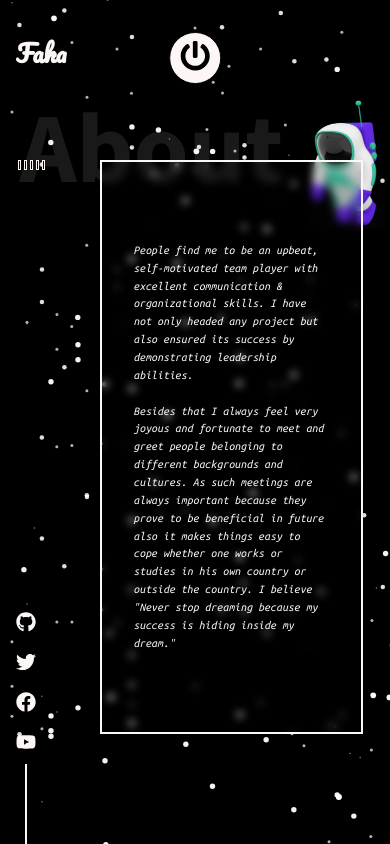
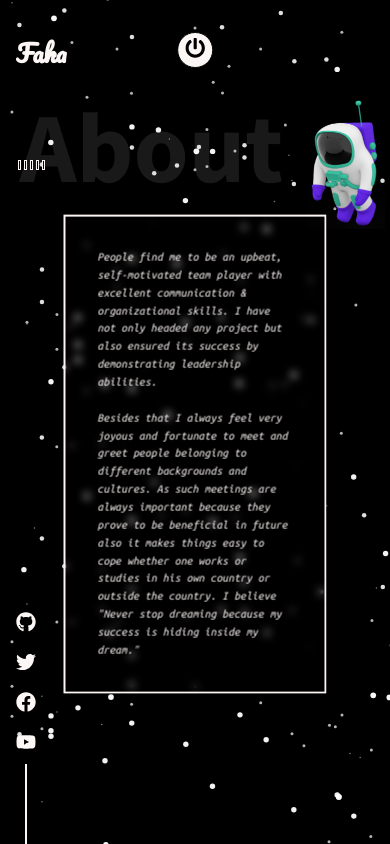
Before and after one commit to faha1999/portfolio-react, a React (Create React App) app: page /about in a window 390 px wide. Built offline with nearby package versions, Linux system fonts and the light colour scheme.

Commit message:
complete about isseues

```diff
--- a/src/styles/scss/_about.scss
+++ b/src/styles/scss/_about.scss
@@ -56,3 +56,28 @@
   bottom: 0;
   z-index: 0;
 }
+
+@media screen and (max-width: 767px) {
+  .About {
+    .AboutMe {
+      width: 50vw;
+      height: auto;
+      margin-top: 2rem;
+      top: 50%;
+      left: 50%;
+      transform: translate(-50%, -50%);
+    }
+  }
+}
+
+@media screen and (min-width: 678px) and (max-width: 1023px) {
+  .About {
+    .AboutMe {
+      width: 60vw;
+      height: 50vh;
+      top: 50%;
+      left: 50%;
+      transform: translate(-50%, -50%);
+    }
+  }
+}
--- a/src/styles/scss/_main.scss
+++ b/src/styles/scss/_main.scss
@@ -169,6 +169,16 @@
     top: 2rem;
   }
 
+  .power {
+    width: 1.5rem;
+    height: 1.5rem;
+
+    svg {
+      width: 1.25rem;
+      height: 1.25rem;
+    }
+  }
+
   .socialIcon {
     left: 1rem;
 
```
Also changed, not shown: src/styles/css/style.min.css, 1 other file (tests, documents, lock files or other folders).
